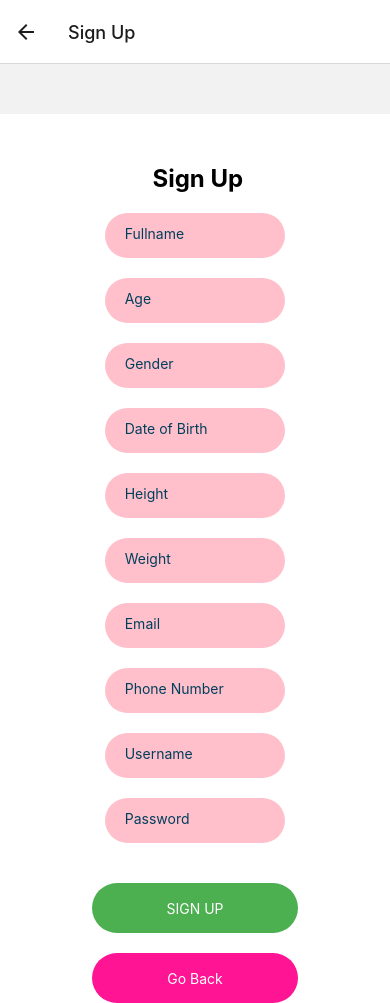
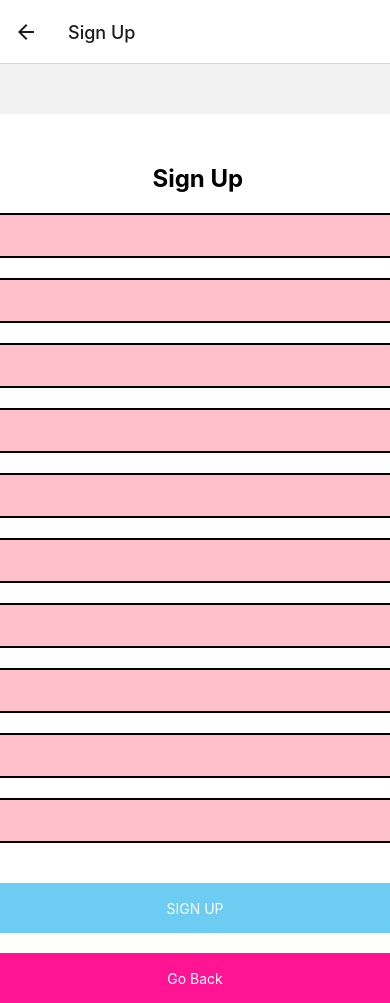
Before and after one commit to ChandlerN03/FitnessApp, a React Native app: screen /SignUp in a window 390 px wide. Built offline with nearby package versions, Linux system fonts and the light colour scheme.

Commit message:
Add files via upload

```diff
--- a/SignUp.js
+++ b/SignUp.js
@@ -162,14 +162,14 @@ function SignUp({navigation}) {
         marginTop: 50,
       },
     signupBtn: {
-      width: "80%",
+      width: "1000%",
       borderRadius: 25,
       height: 50,
       alignItems: "center",
       justifyContent: "center",
       marginTop: 20,
       marginBottom: 10,
-      backgroundColor: "#4CAF50",
+      backgroundColor: "#6DCCF2",
     },
     signupText: {
       color: "white",
@@ -177,7 +177,9 @@ function SignUp({navigation}) {
     inputView: {
         backgroundColor: "#FFC0CB",
         borderRadius: 30,
-        width: "70%",
+        width: "1000%",
+        borderWidth:2,
+        borderColor: "black",
         height: 45,
         marginBottom: 20,
         alignItems: "center",
@@ -185,11 +187,12 @@ function SignUp({navigation}) {
       TextInput: {
         height: 40, // Adjust the height as needed
         width: "100%",
-        padding: 10,
+        padding: 20,
         marginLeft: 20,
+
       },
     loginBtn: {
-      width: "80%",
+      width: "1000%",
       borderRadius: 25,
       height: 50,
       alignItems: "center",
```
